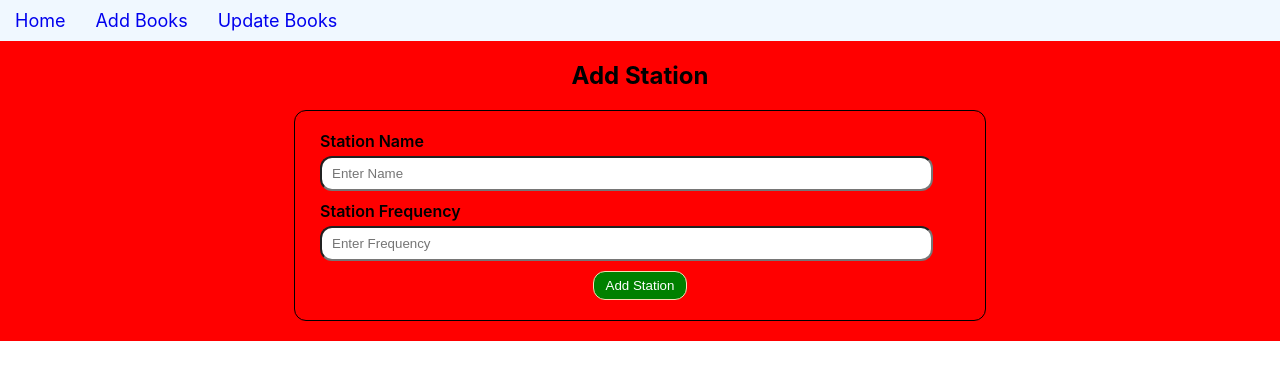
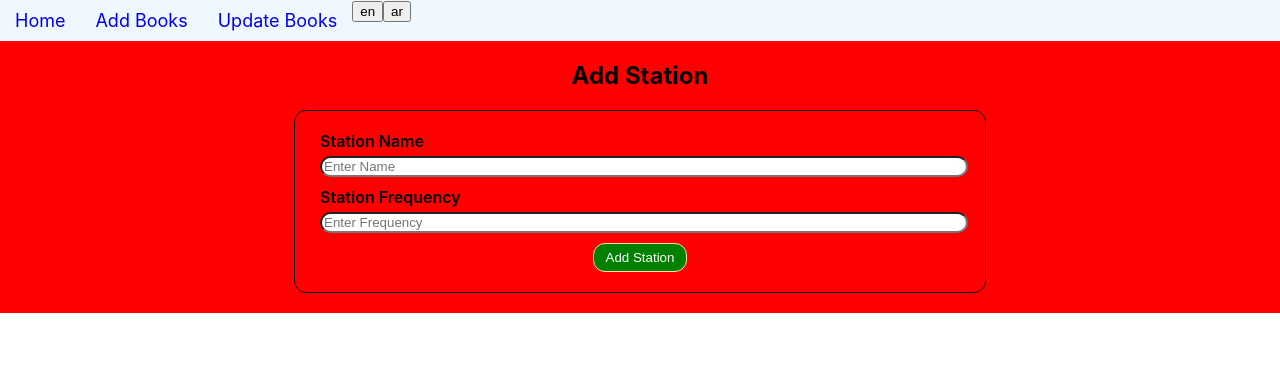
Before and after one commit to mesu-ai/redux-crud-app, a React (Create React App) app: page /addbooks in a window 1280 px wide. Shown: the top 380 px of the page. Built offline with nearby package versions, Linux system fonts and the light colour scheme.

Commit message:
update design

```diff
--- a/package.json
+++ b/package.json
@@ -8,9 +8,11 @@
     "@testing-library/react": "^13.0.0",
     "@testing-library/user-event": "^13.2.1",
     "axios": "^0.27.2",
+    "i18next": "^21.8.10",
     "node-sass": "^7.0.1",
     "react": "^18.1.0",
     "react-dom": "^18.1.0",
+    "react-i18next": "^11.17.2",
     "react-redux": "^8.0.2",
     "react-router-dom": "^6.3.0",
     "react-scripts": "5.0.1",
--- a/src/components/navbar/Navbar.js
+++ b/src/components/navbar/Navbar.js
@@ -1,14 +1,34 @@
 import React from 'react';
 import '../Navbar.scss';
-import {Link} from 'react-router-dom';
+import { Link } from 'react-router-dom';
+import { useTranslation } from 'react-i18next';
 
 const Navbar = () => {
+
+    const { t, i18n } = useTranslation();
+
+    const changeLanguage = (lng) => {
+        i18n.changeLanguage(lng);
+    };
+
     return (
         <div>
             <ul>
                 <Link className='nav-item' to='/home'>Home</Link>
                 <Link className='nav-item' to='/addbooks'>Add Books</Link>
                 <Link className='nav-item' to='/updatebooks'>Update Books</Link>
+
+
+                <div>
+                    <button type="button" onClick={() => changeLanguage('en')}>
+                        en
+                    </button>
+                    <button type="button" onClick={() => changeLanguage('ar')}>
+                        ar
+                    </button>
+                </div>
+
+
 
             </ul>
 
--- a/src/designs/_mixin.scss
+++ b/src/designs/_mixin.scss
@@ -35,8 +35,10 @@
     display: block;
     outline: none;
     border-radius: 12px;
-    width:92%;
-    padding:8px 10px;
+    // max-width:100%;
+    width: 100%;
+    // padding:8px 10px;
+    position: relative;
 
 
 }
--- /dev/null
+++ b/src/i18n/config/i18n.js
@@ -0,0 +1,24 @@
+import i18n from "i18next";
+import { initReactI18next } from "react-i18next";
+
+
+const resources = {
+    en: {
+        translation: require('../locales/en/translations.json'),
+    },
+    ar: {
+        translation: require('../locales/ar/translations.json'),
+    }
+};
+
+i18n
+    .use(initReactI18next) // passes i18n down to react-i18next
+    .init({
+        fallbackLng: 'en',
+        resources,
+        interpolation: {
+            escapeValue: false
+        }
+    });
+
+export default i18n;
--- /dev/null
+++ b/src/i18n/locales/ar/translations.json
@@ -0,0 +1,3 @@
+{
+    "Station Table":"স্টেশন টেবিল"
+}
--- /dev/null
+++ b/src/i18n/locales/en/translations.json
@@ -0,0 +1,5 @@
+{
+    "Welcome":"jjdjdj",
+    "Station Table":"Station Table"
+
+}
--- a/src/index.js
+++ b/src/index.js
@@ -5,6 +5,10 @@ import App from './App';
 import reportWebVitals from './reportWebVitals';
 import { Provider } from 'react-redux';
 import store from './app/store/store';
+import i18n from "i18next";
+import i18next from '../src/i18n/config/i18n'
+
+// i18next.t('my.key')
 
 const root = ReactDOM.createRoot(document.getElementById('root'));
 root.render(
--- a/src/pages/adstation/AddStation.scss
+++ b/src/pages/adstation/AddStation.scss
@@ -9,9 +9,12 @@
 #updateBooks .formContainer{
 
     width: 50%;
+    margin: 0 auto;
     border-radius: 12px;
     border: 1px solid black;
-    padding: 20px 25px;
+    // padding: 20px 25px;
+    overflow: hidden;
+    display: block !important;
 
 }
 
--- a/src/pages/home/Home.js
+++ b/src/pages/home/Home.js
@@ -1,4 +1,5 @@
 import React, { useEffect, useState } from 'react';
+import { useTranslation } from 'react-i18next';
 import { useDispatch, useSelector } from 'react-redux/es/exports';
 import { useNavigate } from 'react-router-dom';
 import { deleteStations, fetchStations } from '../../app/features/station/stationSlice';
@@ -7,6 +8,8 @@ import UpdateStation from '../updatestation/UpdateStation';
 import './Home.scss';
 
 const Home = () => {
+
+    const {t}=useTranslation();
 
     // const [updateItem, setUpdateItem] = useState({})
 
@@ -44,7 +47,7 @@ const Home = () => {
     return (
         <div>
             <div>
-                <h1>Station Table</h1>
+                <h1>{t("Station Table")}</h1>
                 <div className='bookContainer'>
                     <AddStation />
                     {/* <UpdateBooks updateItem={updateItem}/> */}
```
Also changed, not shown: 1 other file (tests, documents, lock files or other folders).
